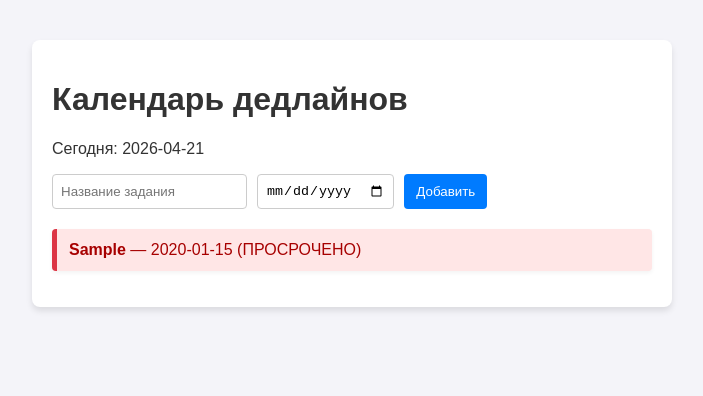
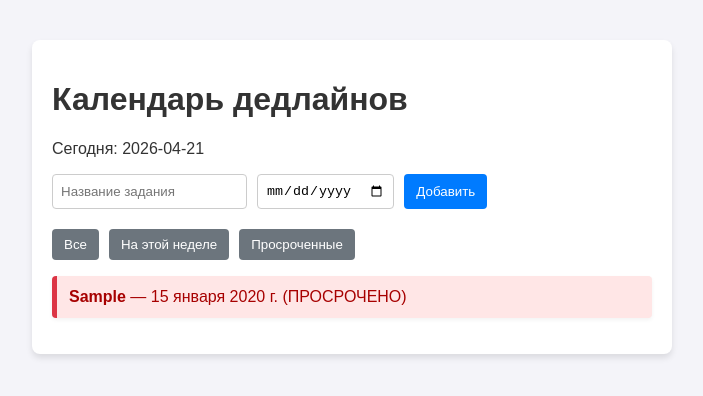
Before and after one commit to Erroregor1/deadline-calendar, a React (Create React App) app: page / in a window 1280 px wide. Both pictures are taken after typing "Sample", "2020-01-15" into the empty fields and a click on the button "Добавить". Shown: the top 396 px of the page, without its empty margins (288-991 px from the left). Built offline with nearby package versions, Linux system fonts and the light colour scheme.

Commit message:
fix: unify date format to day-month-year string

```diff
--- a/src/App.js
+++ b/src/App.js
@@ -5,19 +5,35 @@ function App() {
   const [tasks, setTasks] = useState([]);
   const [title, setTitle] = useState('');
   const [date, setDate] = useState('');
+  const [filter, setFilter] = useState('all');
+
   const today = new Date().toISOString().split('T')[0];
+
+  const formatDate = (dateStr) => {
+    const options = { day: 'numeric', month: 'long', year: 'numeric' };
+    return new Date(dateStr).toLocaleDateString('ru-RU', options);
+  };
 
   const addTask = (e) => {
     e.preventDefault();
     if (!title || !date) return;
-
     const newTask = { id: Date.now(), title, date };
     const updatedTasks = [...tasks, newTask].sort((a, b) => new Date(a.date) - new Date(b.date));
-
     setTasks(updatedTasks);
     setTitle('');
     setDate('');
   };
+
+  const filteredTasks = tasks.filter(task => {
+    const taskDate = new Date(task.date);
+    const now = new Date(today);
+    const nextWeek = new Date();
+    nextWeek.setDate(now.getDate() + 7);
+
+    if (filter === 'overdue') return taskDate < now;
+    if (filter === 'week') return taskDate >= now && taskDate <= nextWeek;
+    return true;
+  });
 
   return (
     <div className="container">
@@ -30,12 +46,19 @@ function App() {
         <button type="submit">Добавить</button>
       </form>
 
-      <ul>
-        {tasks.map(task => {
+      <div className="filters">
+        <button onClick={() => setFilter('all')}>Все</button>
+        <button onClick={() => setFilter('week')}>На этой неделе</button>
+        <button onClick={() => setFilter('overdue')}>Просроченные</button>
+      </div>
+
+<ul>
+        {filteredTasks.map(task => {
           const isExpired = new Date(task.date) < new Date(today);
           return (
             <li key={task.id} className={isExpired ? 'expired' : ''}>
-              <strong>{task.title}</strong> — {task.date}
+              {/* Используем нашу функцию formatDate здесь */}
+              <strong>{task.title}</strong> — {formatDate(task.date)}
               {isExpired && <span> (ПРОСРОЧЕНО)</span>}
             </li>
           );
```
